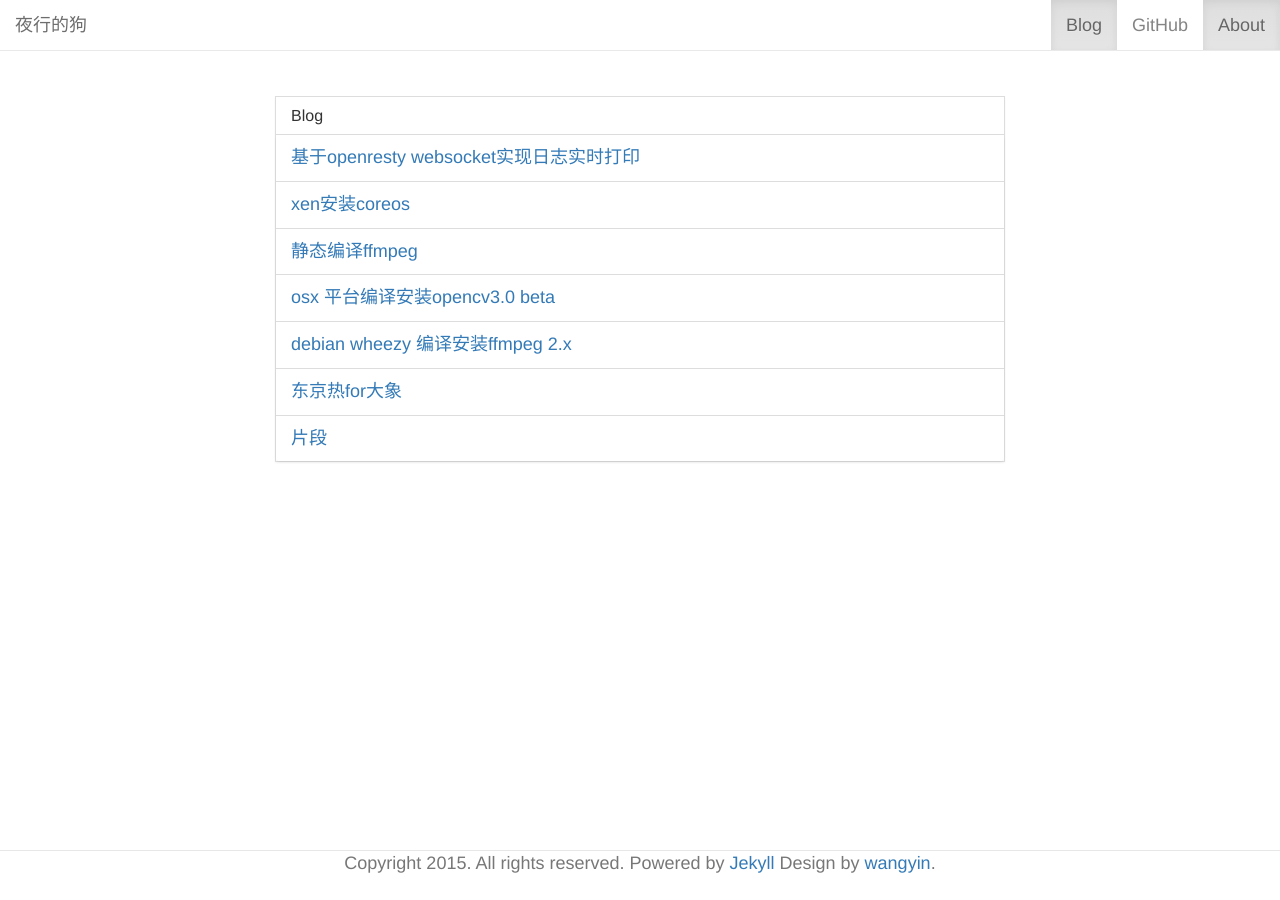
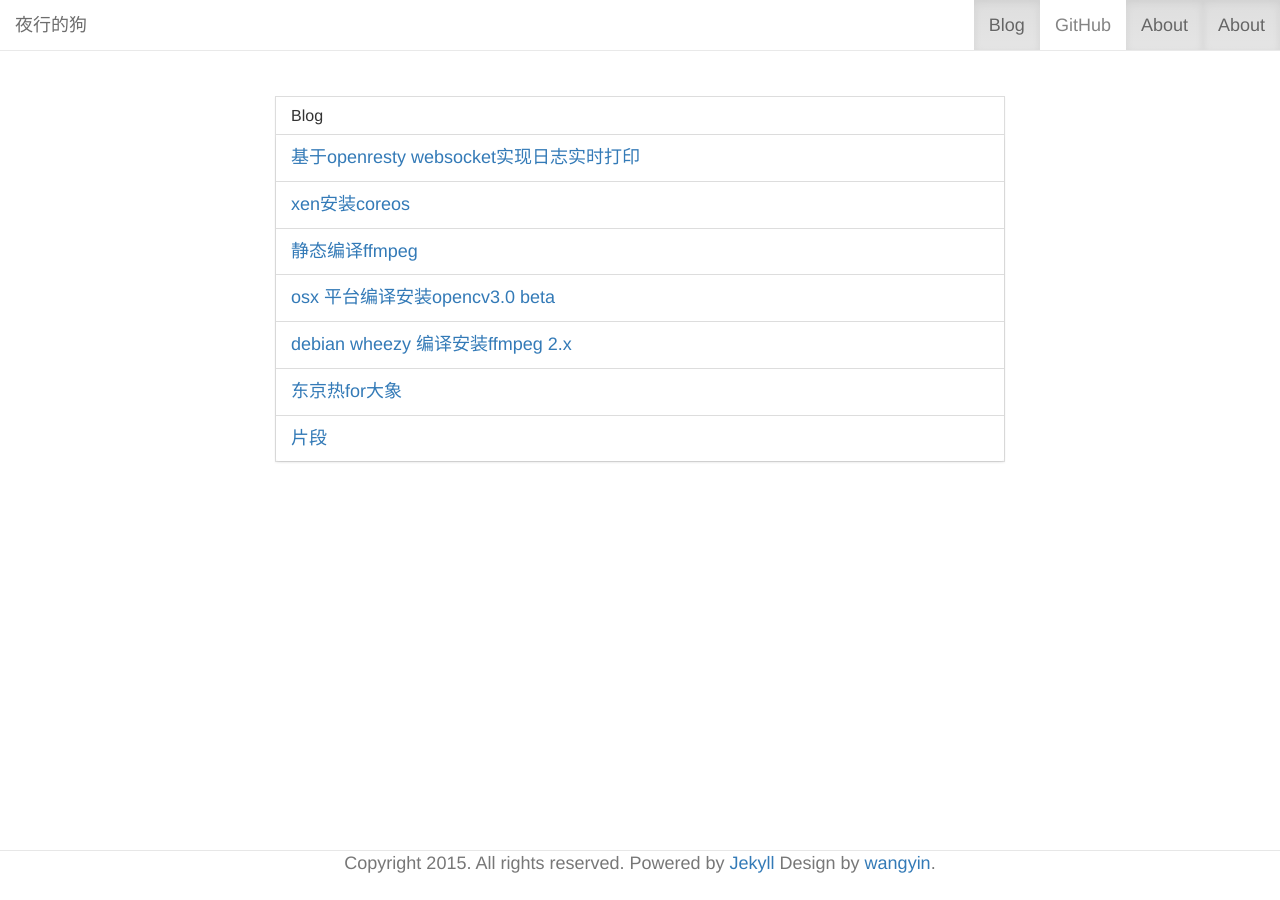
Before and after one commit to wheatliu/wheatliu.github.com, a Jekyll site: the page built from index.html, in a window 1280 px wide. Built offline with Jekyll 4.4.1, drawn with Linux system fonts in a browser that asks for light colours; nearby versions of some CDN libraries; Markdown is read by kramdown in place of the engine named in the settings.

Commit message:
Update default.html
add resume link

```diff
--- a/_layouts/default.html
+++ b/_layouts/default.html
@@ -31,6 +31,7 @@
                 <li class="active"><a href="#">Blog</a></li>
                 <li><a href="https://github.com/wheatliu">GitHub</a></li>
                 <li class="active"><a href="/myself.html">About</a></li>
+                <li class="active"><a href="/resume.html">About</a></li>
             </ul>
         </div><!-- /.navbar-collapse -->
     </div><!-- /.container-fluid -->
```
